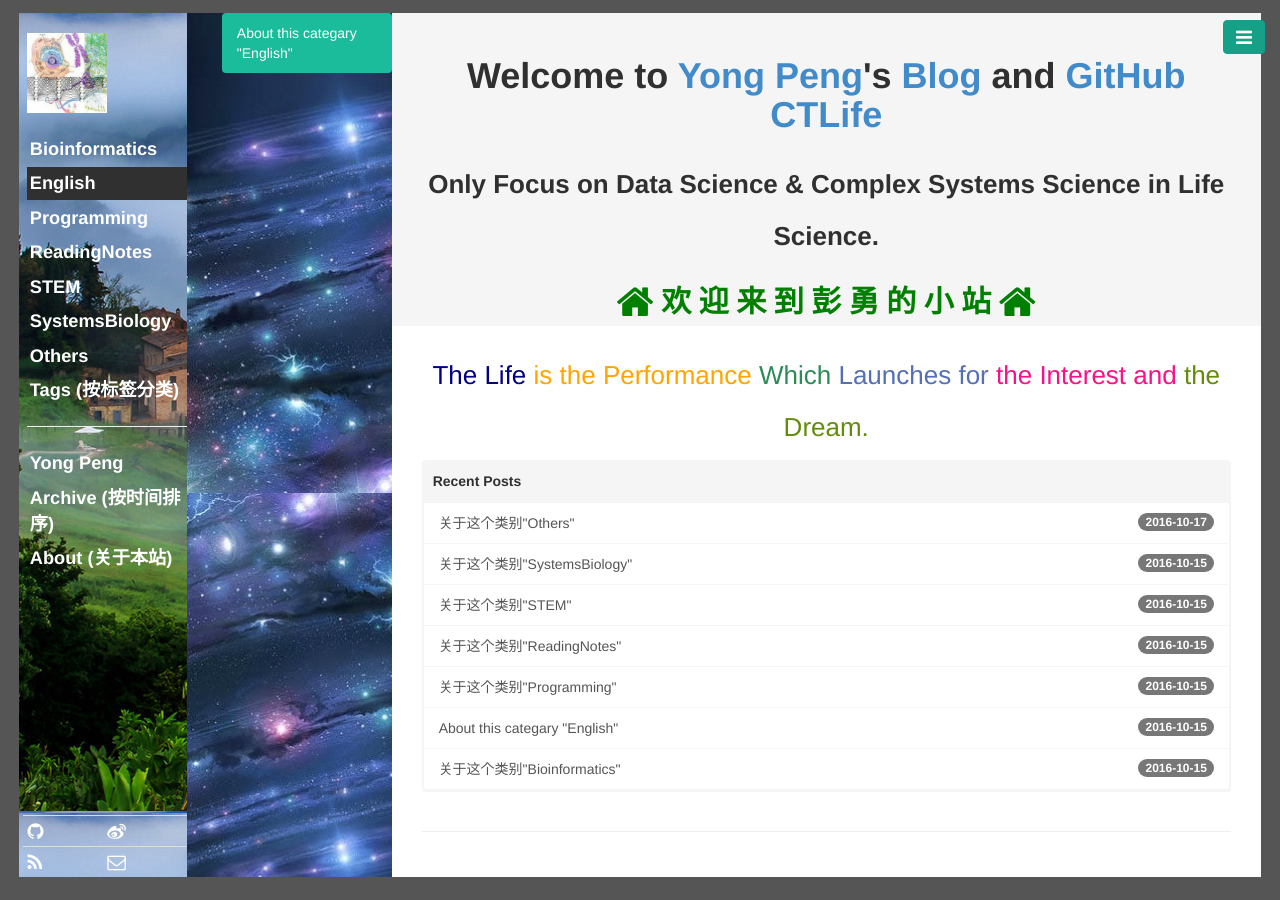
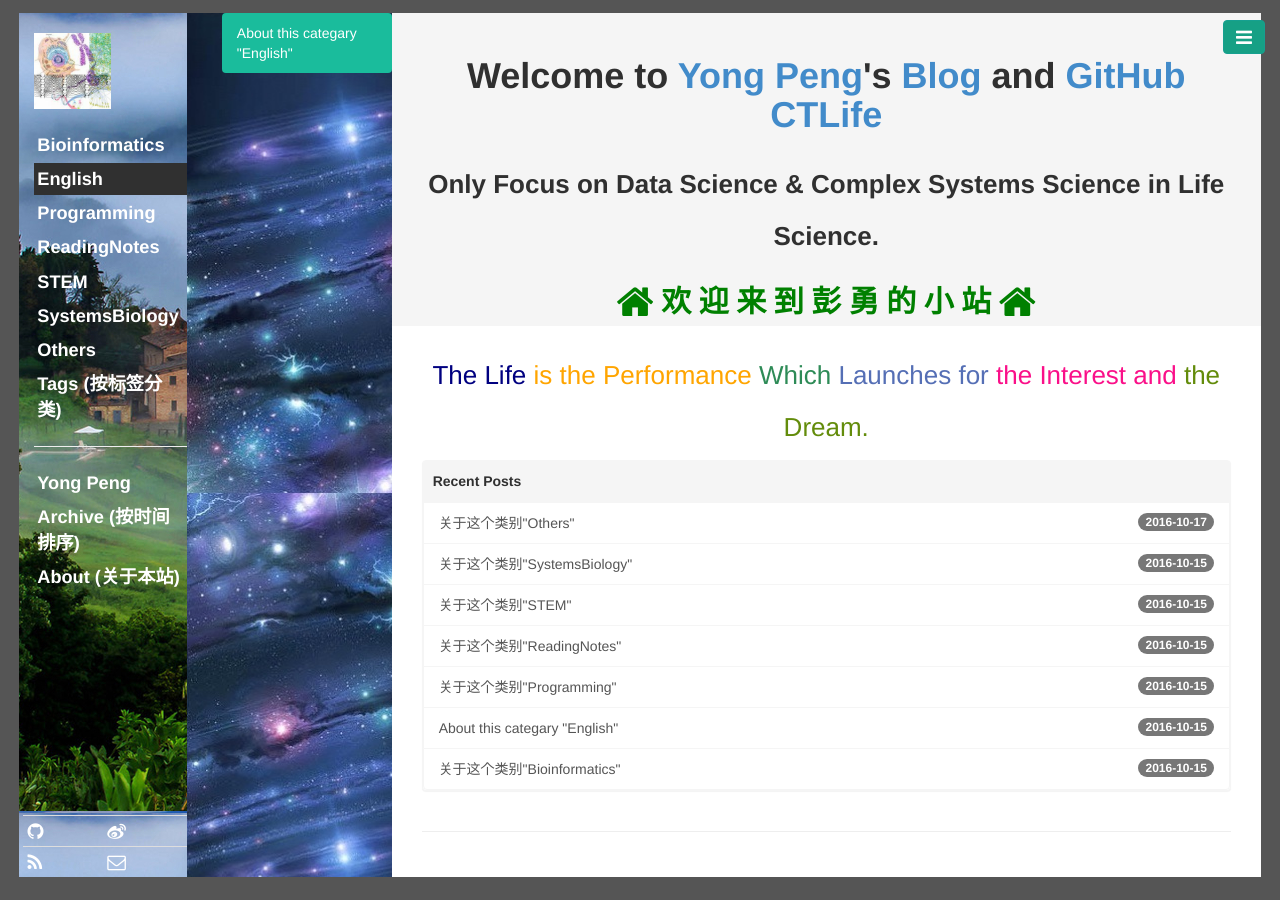
Before and after one commit to CTLife/CTLife.github.io, a Jekyll site: the page built from index.html, in a window 1280 px wide. Built offline with Jekyll 4.4.1, drawn with Linux system fonts in a browser that asks for light colours; Markdown is read by kramdown in place of the engine named in the settings; the list of posts is cut into pages by our own code.

Commit message:
Update base.css

```diff
--- a/public/css/base.css
+++ b/public/css/base.css
@@ -27,7 +27,6 @@
   background-image: url(/public/img/logo-5.png);
   width: 45%;
   height: 100%;
-  padding-left: 2%;
   padding-right: 0%;
   text-align: left;
 }
```
